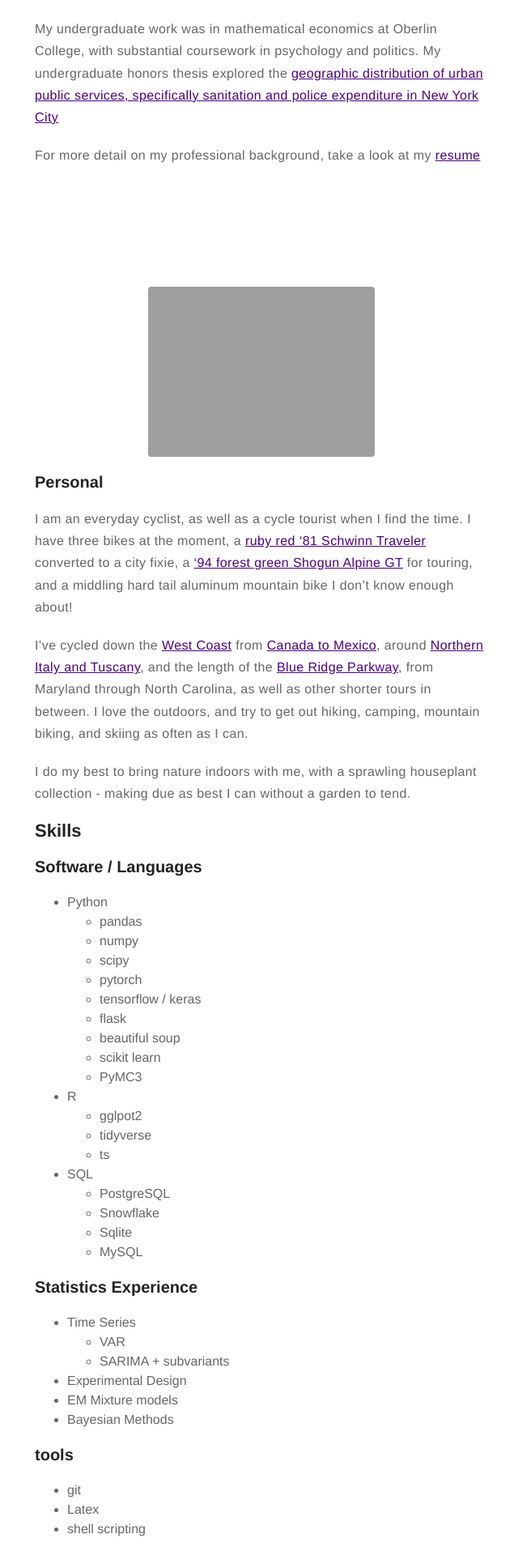
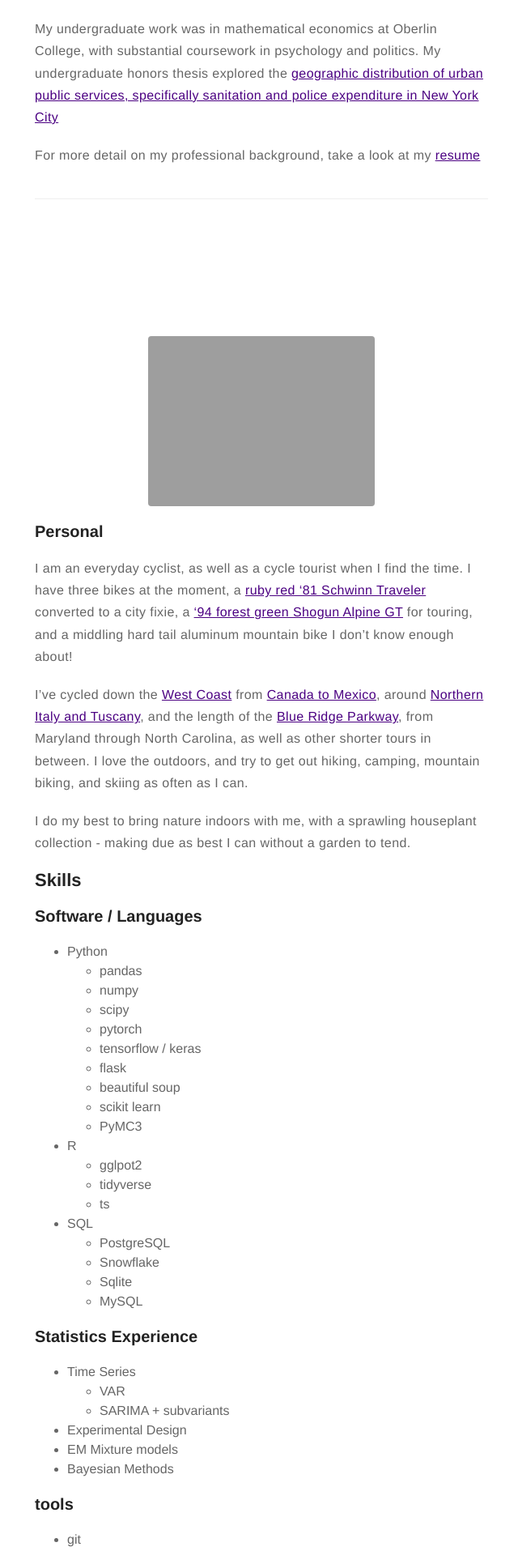
Before and after one commit to follperson/follperson.github.io, a Jekyll site: the page built from about.md, in a window 1280 px wide. Shown: the part 1080-2995 px from the top of the page at 81% size, without its empty margins (317-957 px from the left). Built offline with Jekyll 4.4.1, drawn with Linux system fonts in a browser that asks for light colours.

Commit message:
small fixes

```diff
--- a/about.md
+++ b/about.md
@@ -28,14 +28,12 @@
 
 My undergraduate work was in mathematical economics at Oberlin College, with substantial coursework in psychology and politics.
 My undergraduate honors thesis explored the [geographic distribution of urban public services, specifically
-sanitation and police expenditure in New York City]({{site.url}}/EconThesis.html)
+sanitation and police expenditure in New York City]({{site.url}}/EconThesis/)
 
 For more detail on my professional background, take a look at my [resume]({{site.url}}{{site.resume-url}})
 
-<br>
-<br>
-<br>
-<br>
+<hr><br><br><br><br>
+
 
 ![Profile Image]({{ site.url }}/{{ site.personalpicutre }})
 
```
Also changed, not shown: 1 other file.
